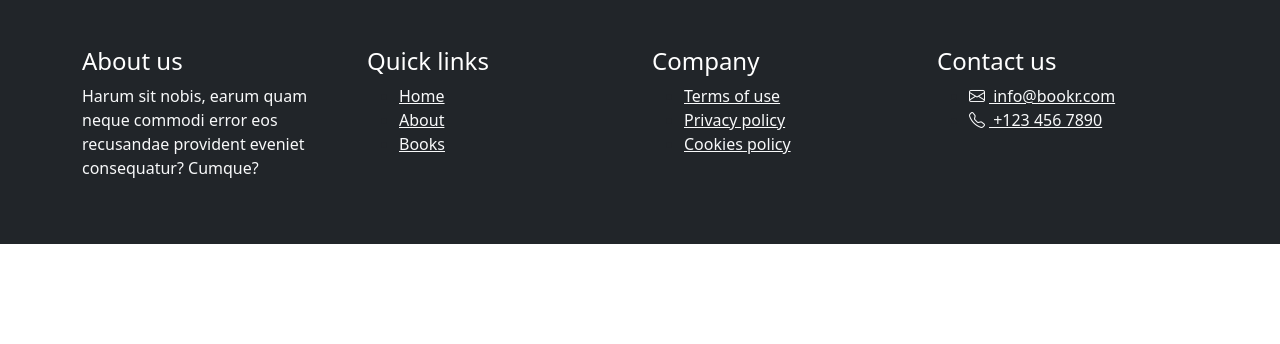
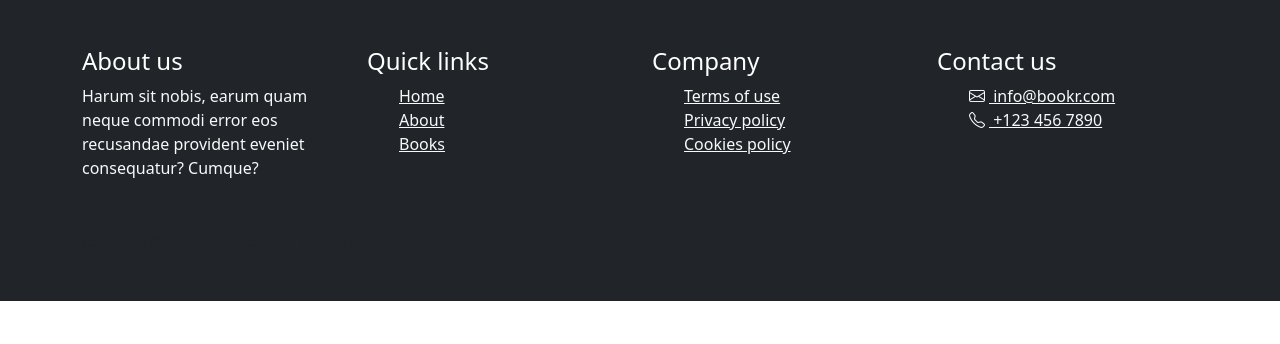
Before and after one commit to paulnyabaro/bookr, a Django app: page / in a window 1280 px wide. Shown: the part 210-554 px from the top of the page. Run offline with Django 4.2, Linux system fonts and the light colour scheme; parts of the project's set-up code (start-up, migrations or seed data) failed here and were passed over.

Commit message:
Added copyright section

```diff
--- a/templates/_base.html
+++ b/templates/_base.html
@@ -74,6 +74,14 @@
                         <li><a href="" class="text-light"><i class="bi bi-telephone me-1"></i> +123 456 7890</a></li>
                     </ul>
                 </div>
+                <div class="col-12">
+                    <hr>
+                    <div class="row">
+                        <div class="col-md-6 my-2 text-center text-lg-start my-lg-0">
+                            <small>Copyright &copy; 2023. Bookr.com. All rights reserved.</small>
+                        </div>
+                    </div>
+                </div>
             </div>
         </div>
     </footer>
```
